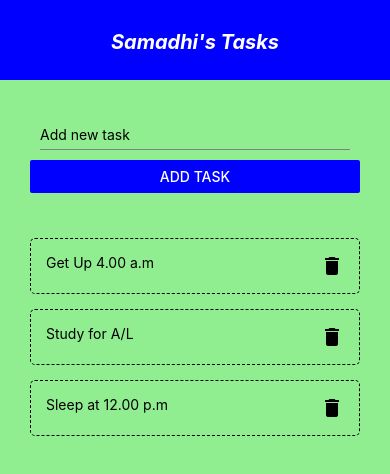
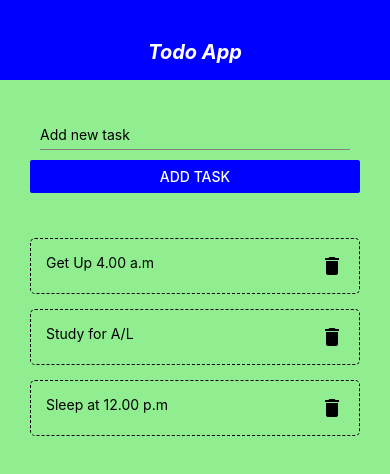
Before and after one commit to Chathuranga97lj/todo-app, a React Native app: screen / in a window 390 px wide. Shown: the top 474 px of the page. Built offline with nearby package versions, Linux system fonts and the light colour scheme.

Commit message:
change header

```diff
--- a/components/Header.js
+++ b/components/Header.js
@@ -5,14 +5,14 @@ import { StyleSheet, Text, View} from 'react-native';
 const Header = () => {
   return (
     <View style={styles.header}>
-        <Text style={styles.title}>Samadhi's Tasks</Text>
+        <Text style={styles.title}>Todo App</Text>
     </View>
   )
 }
 
 const styles = StyleSheet.create({
     header: {
-        paddingTop: 30,
+        paddingTop: 40,
         backgroundColor: "blue",
         height: 80
     },
```
